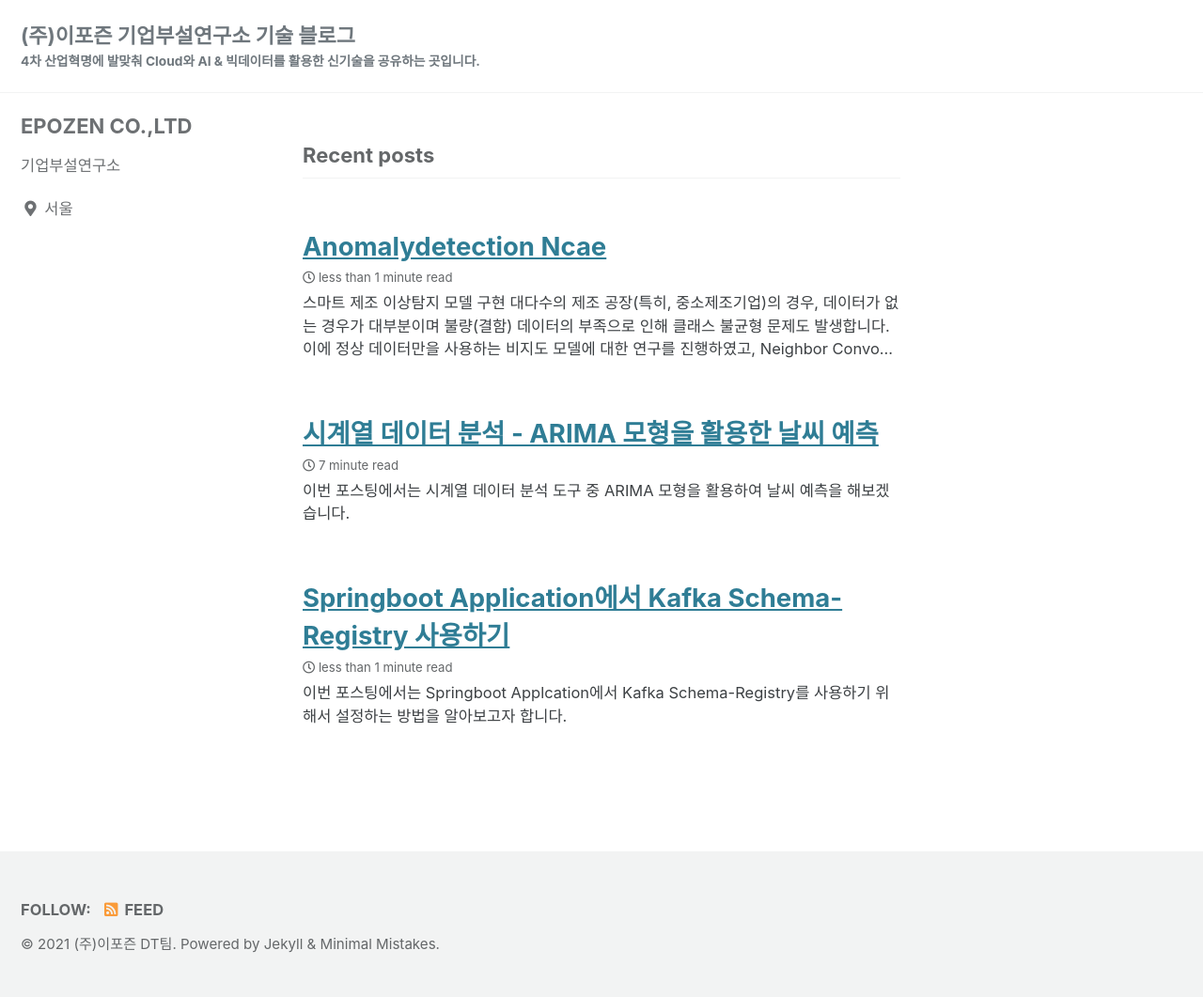
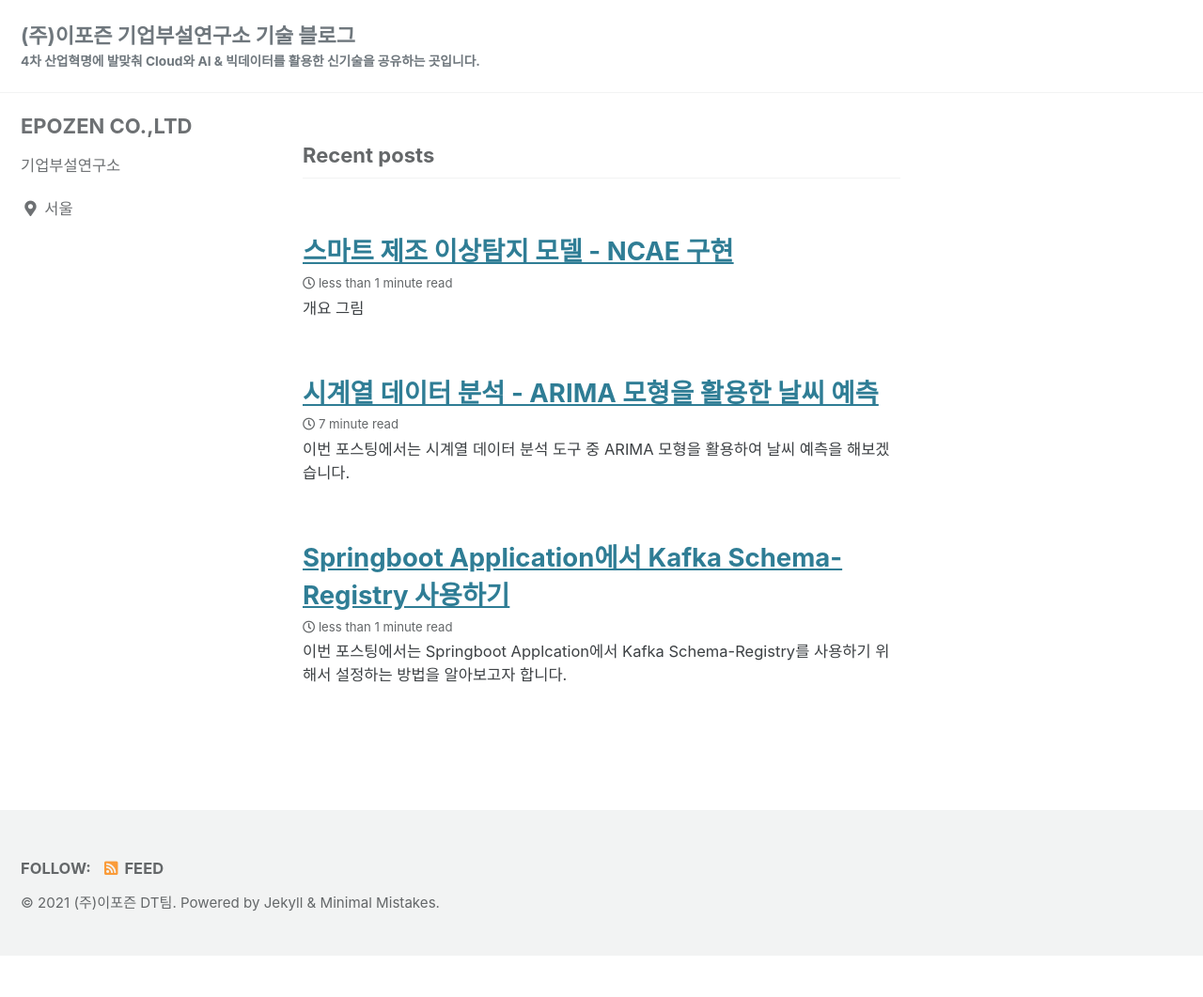
Before and after one commit to epozen-dt/epozen-dt.github.io, a Jekyll site: the page built from index.html, in a window 1280 px wide. Shown: the whole page at 94% size. Built offline with Jekyll 4.4.1, drawn with Linux system fonts in a browser that asks for light colours; cached includes are drawn as plain includes; the list of posts is cut into pages by our own code; after the commit the page ends 1017 px from its top, so only the background shows below that.

Commit message:
Update 2021-11-30-AnomalyDetection-NCAE.md

```diff
--- a/_posts/2021-11-30-AnomalyDetection-NCAE.md
+++ b/_posts/2021-11-30-AnomalyDetection-NCAE.md
@@ -1,10 +1,9 @@
+---
 
-# 스마트 제조 이상탐지 모델 구현
-대다수의 제조 공장(특히, 중소제조기업)의 경우, 데이터가 없는 경우가 대부분이며 불량(결함) 데이터의 부족으로 인해 클래스 불균형 문제도 발생합니다.
-이에 정상 데이터만을 사용하는 비지도 모델에 대한 연구를 진행하였고, Neighbor Convolution AutoEncoder라는 모델을 제안했습니다.
+title: "스마트 제조 이상탐지 모델 - NCAE 구현"
+date: 2021-11-30
 
-
-
+---
 
 
 
```
